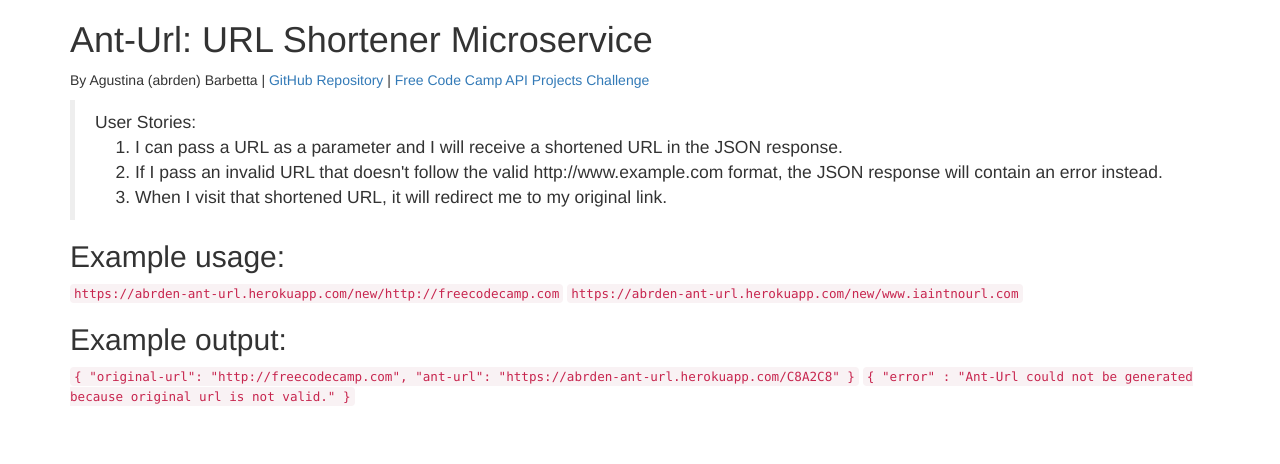
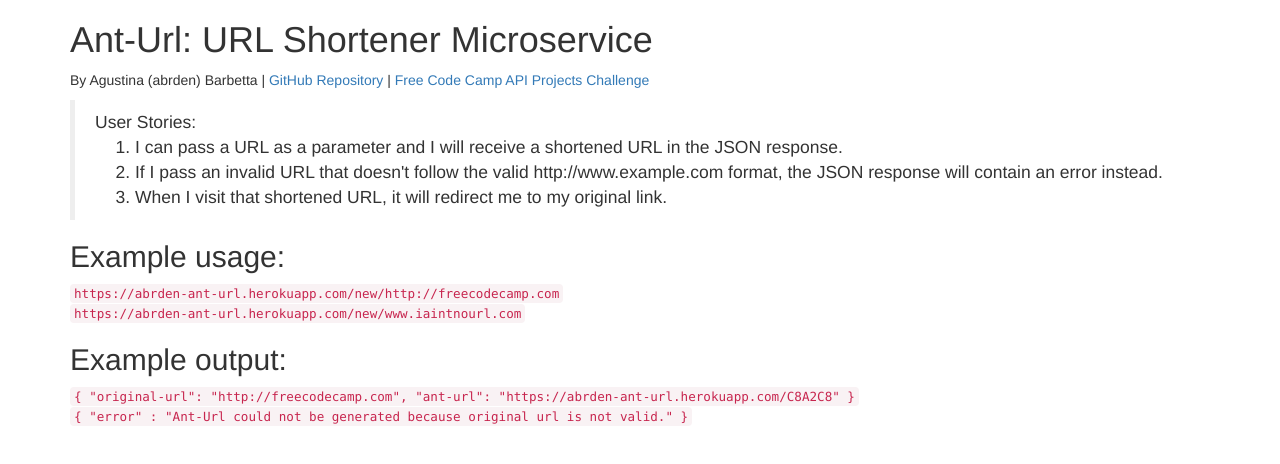
Before and after one commit to abrden/Ant-Url, a website: page public/index.html in a window 1280 px wide. Drawn offline with nearby package versions, Linux system fonts and the light colour scheme.

Commit message:
Update in example usage

```diff
--- a/public/index.html
+++ b/public/index.html
@@ -22,10 +22,10 @@
         </ol>
     </blockquote>
     <h2>Example usage:</h2>
-    <code>https://abrden-ant-url.herokuapp.com/new/http://freecodecamp.com</code>
+    <code>https://abrden-ant-url.herokuapp.com/new/http://freecodecamp.com</code><br>
     <code>https://abrden-ant-url.herokuapp.com/new/www.iaintnourl.com</code>
     <h2>Example output:</h2>
-    <code>{ "original-url": "http://freecodecamp.com", "ant-url": "https://abrden-ant-url.herokuapp.com/C8A2C8" }</code>
+    <code>{ "original-url": "http://freecodecamp.com", "ant-url": "https://abrden-ant-url.herokuapp.com/C8A2C8" }</code><br>
     <code>{ "error" : "Ant-Url could not be generated because original url is not valid." }</code>
 </div>
 </body>
```
